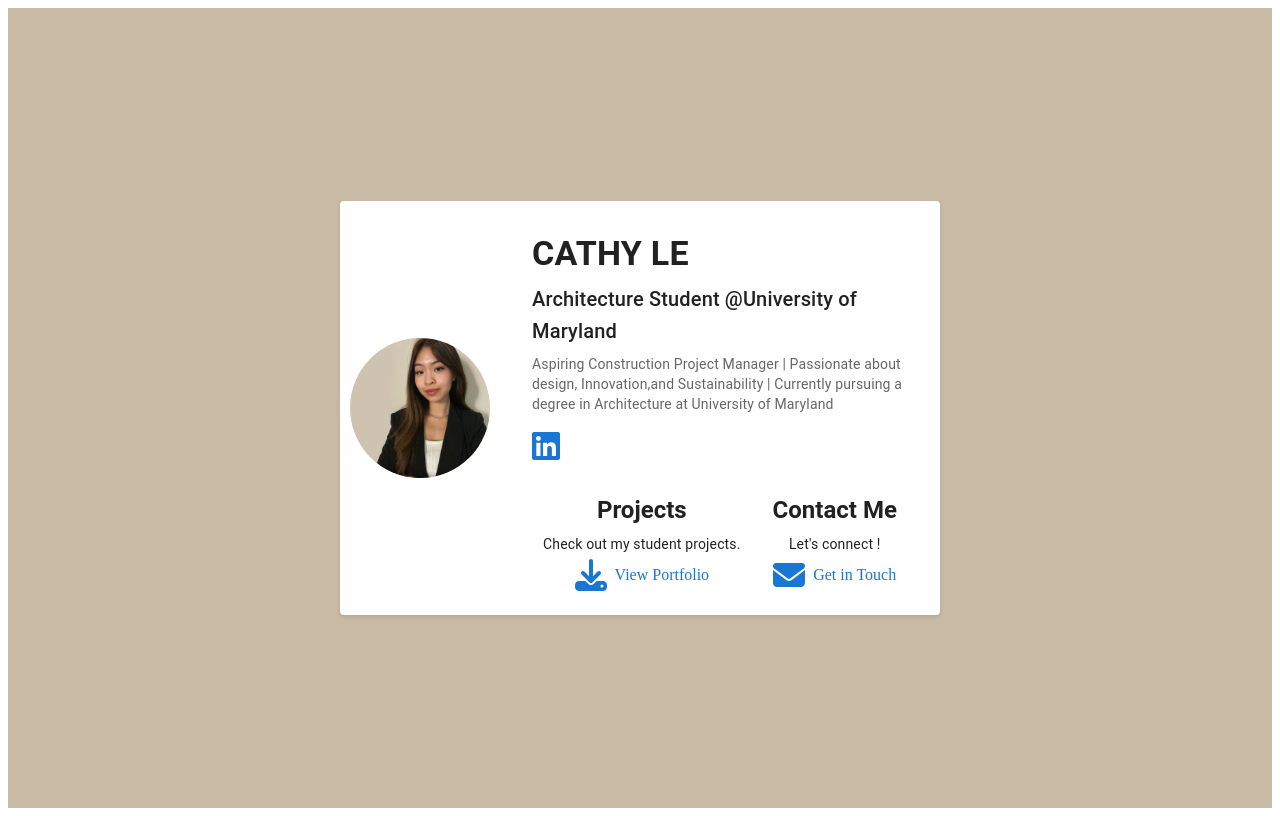
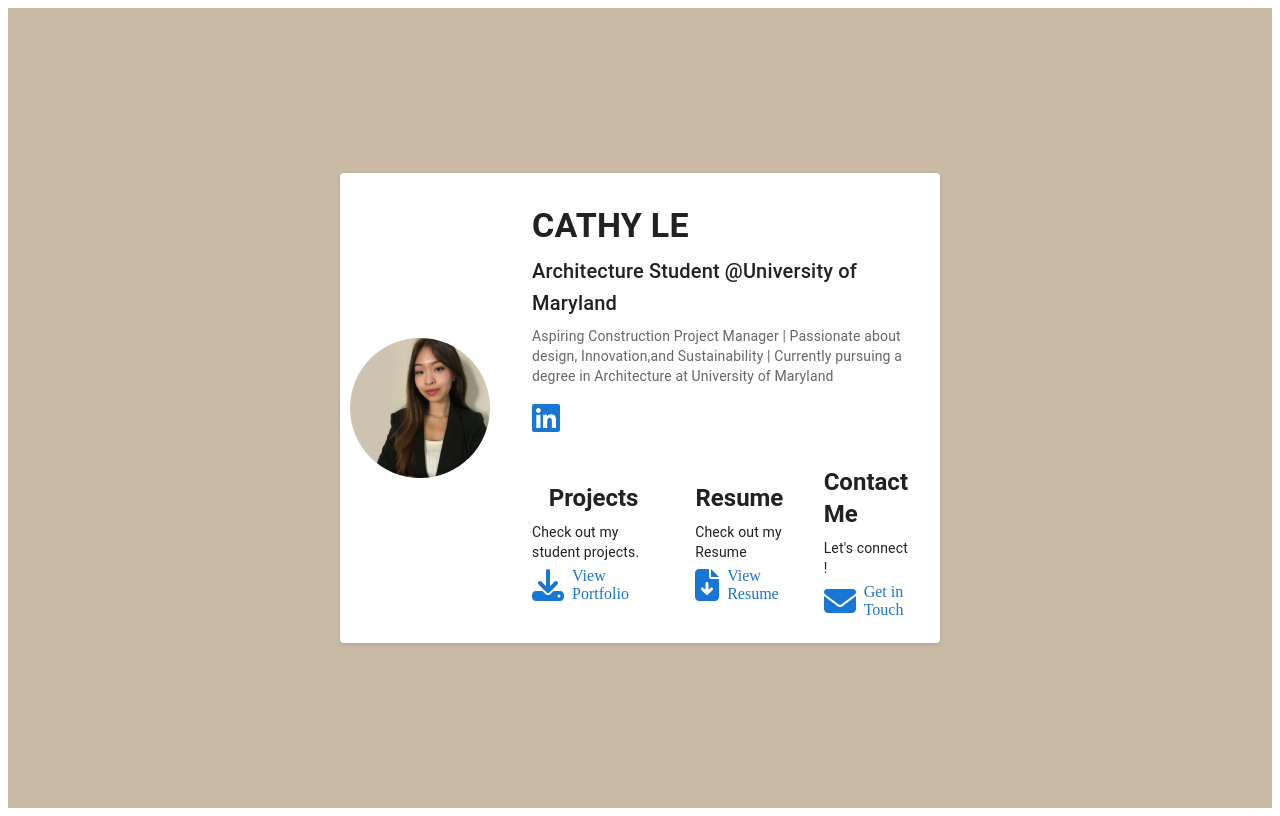
Before and after one commit to dopoku12/cl-portfolio, a React (Vite) app: page / in a window 1280 px wide. Built offline with nearby package versions, Linux system fonts and the light colour scheme.

Commit message:
resume added

```diff
--- a/src/App.jsx
+++ b/src/App.jsx
@@ -2,7 +2,7 @@ import React from 'react';
 import { FontAwesomeIcon } from '@fortawesome/react-fontawesome';
 import { faLinkedin, } from '@fortawesome/free-brands-svg-icons';
 import { Box, Card, CardMedia, CardContent, Typography, Link, useMediaQuery, useTheme } from '@mui/material';
-import { faEnvelope,faDownload} from '@fortawesome/free-solid-svg-icons';
+import { faEnvelope,faDownload,faFileArrowDown} from '@fortawesome/free-solid-svg-icons';
 
 function App() {
   const theme = useTheme();
@@ -20,7 +20,7 @@ function App() {
     >
       <Card
         sx={{
-          width: isMobile ? '95%' : 'min(600px, 90%)',
+          width: isMobile ? '95%' : 'min(600px, 95%)',
           boxShadow: '0px 2px 4px rgba(0, 0, 0, 0.1)',
           borderRadius: 'lg',
           overflow: 'hidden',
@@ -79,7 +79,7 @@ function App() {
             <Box sx={{ display: 'flex',
               flexDirection: isMobile ? 'column' : 'row',
               justifyContent:'center',
-              alignItems:'center',gap:4}}>
+              alignItems:'center',gap:5}}>
 
             <Box sx={{ mt: 4,display:'flex', flexDirection:'column', alignItems:'center',justifyItems:'center' }}>
               <Typography variant="h5"  fontWeight="bold" gutterBottom>Projects</Typography>
@@ -89,6 +89,16 @@ function App() {
               View Portfolio
               </Link>
             </Box>
+
+            <Box sx={{ mt: 4,display:'flex', flexDirection:'column', alignItems:'center',justifyItems:'center' }}>
+              <Typography variant="h5"  fontWeight="bold" gutterBottom>Resume</Typography>
+              <Typography variant="body2" gutterBottom>Check out my Resume</Typography>
+              <Link href="/assets/pdf/Cathy-Le-Resume.pdf" download="" sx={{display:'flex', alignItems:'center',justifyItems:'center' ,gap:1} } underline="hover">
+              <FontAwesomeIcon icon={faFileArrowDown} size='2x'/>
+              View Resume
+              </Link>
+            </Box>
+
 
             <Box sx={{ mt: 4, display:'flex', flexDirection:'column',alignItems:'center',justifyItems:'center' }}>
               <Typography variant="h5" fontWeight="bold" gutterBottom>Contact Me</Typography>
```
Also changed, not shown: 1 other file (tests, documents, lock files or other folders).
